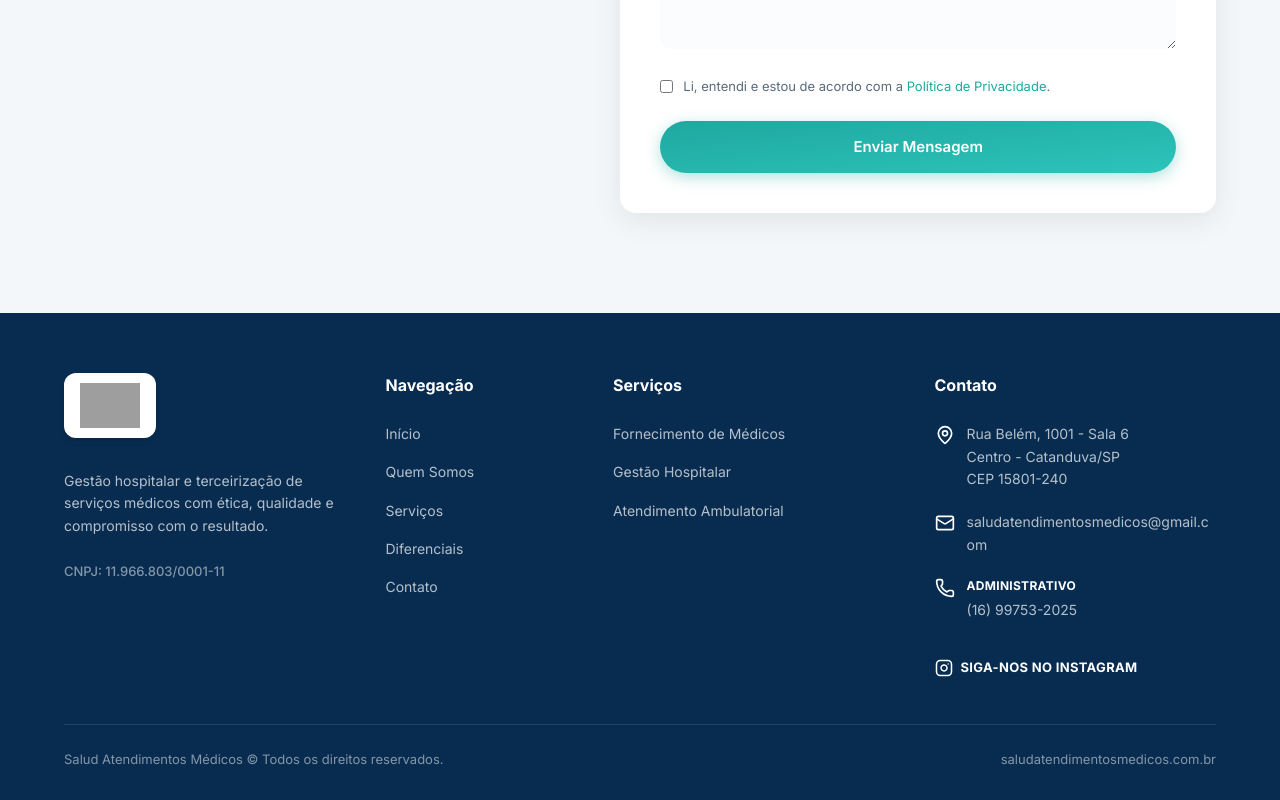
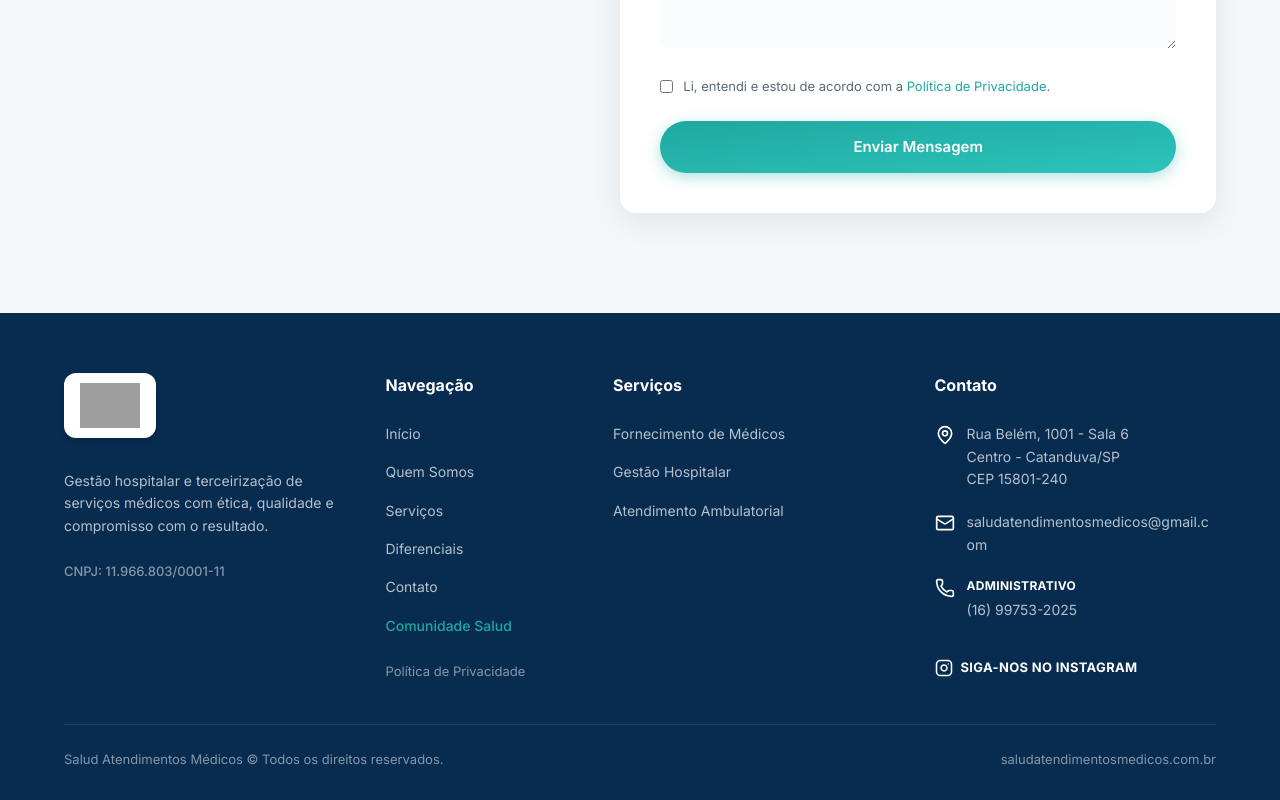
Before and after one commit to jeanpoliver-max/Salud-Atendimentos-M-dicos-, a React (Vite) app: page / in a window 1280 px wide. Shown: the part 4978-5778 px from the top of the page. Built offline with nearby package versions, Linux system fonts and the light colour scheme; grey boxes are pictures that could not be loaded.

Commit message:
feat: update footer links and remove deployment workflow
Add new navigation links to the Footer component and remove the deprecated GitHub Pages deployment workflow configuration.

```diff
--- a/src/components/Footer.tsx
+++ b/src/components/Footer.tsx
@@ -32,6 +32,8 @@ export default function Footer() {
               <a href="#servicos" className="text-white/70 hover:text-white transition-colors text-[14px]">Serviços</a>
               <a href="#diferenciais" className="text-white/70 hover:text-white transition-colors text-[14px]">Diferenciais</a>
               <a href="#contato" className="text-white/70 hover:text-white transition-colors text-[14px]">Contato</a>
+              <a href="/futuros-medicos.html" className="text-[#1FA8A0] font-medium hover:text-[#2CC4BB] transition-colors text-[14px]">Comunidade Salud</a>
+              <a href="/politica-de-privacidade.html" className="text-white/50 hover:text-white transition-colors text-[13px] mt-2">Política de Privacidade</a>
             </div>
           </div>
 
```
